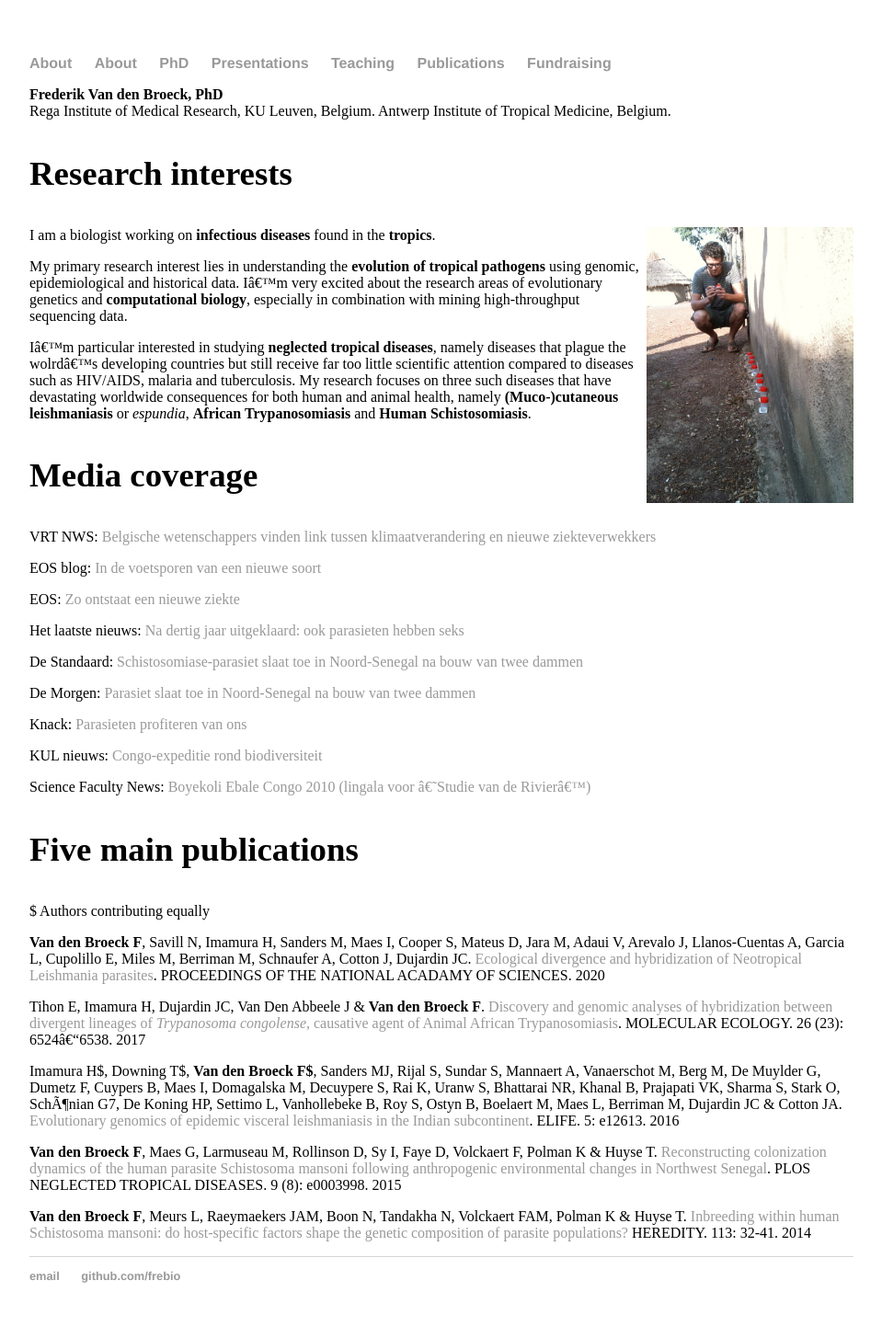
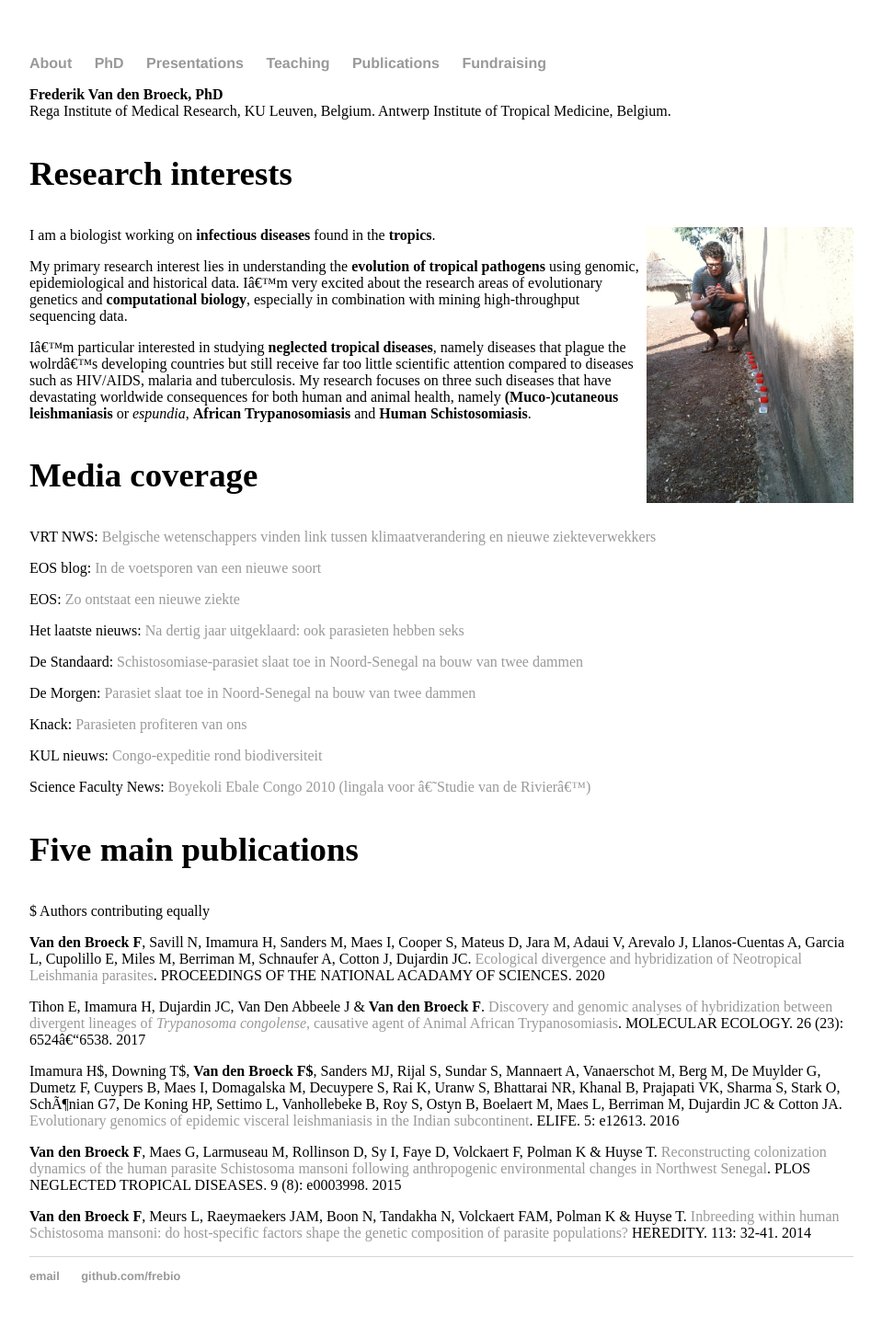
Before and after one commit to FreBio/FreBio.github.io, a Jekyll site: the page built from index.md, in a window 1280 px wide. Shown: the whole page at 92% size, without its empty margins (160-1119 px from the left). Built offline with Jekyll 4.4.1, drawn with Linux system fonts in a browser that asks for light colours; our own code applies the rules of GitHub Pages for plain Markdown files; comment, search, counter and statistics services are not loaded.

Commit message:
Update default.html

```diff
--- a/_layouts/default.html
+++ b/_layouts/default.html
@@ -7,7 +7,6 @@
 		<body>
 			<nav>
 	    		<ul>
-	        		<li><a href="/">About</a></li>
 		        	<li><a href="/about">About</a></li>
 	        		<li><a href="/Phd">PhD</a></li>
 				<li><a href="/Presentations">Presentations</a></li>
```
